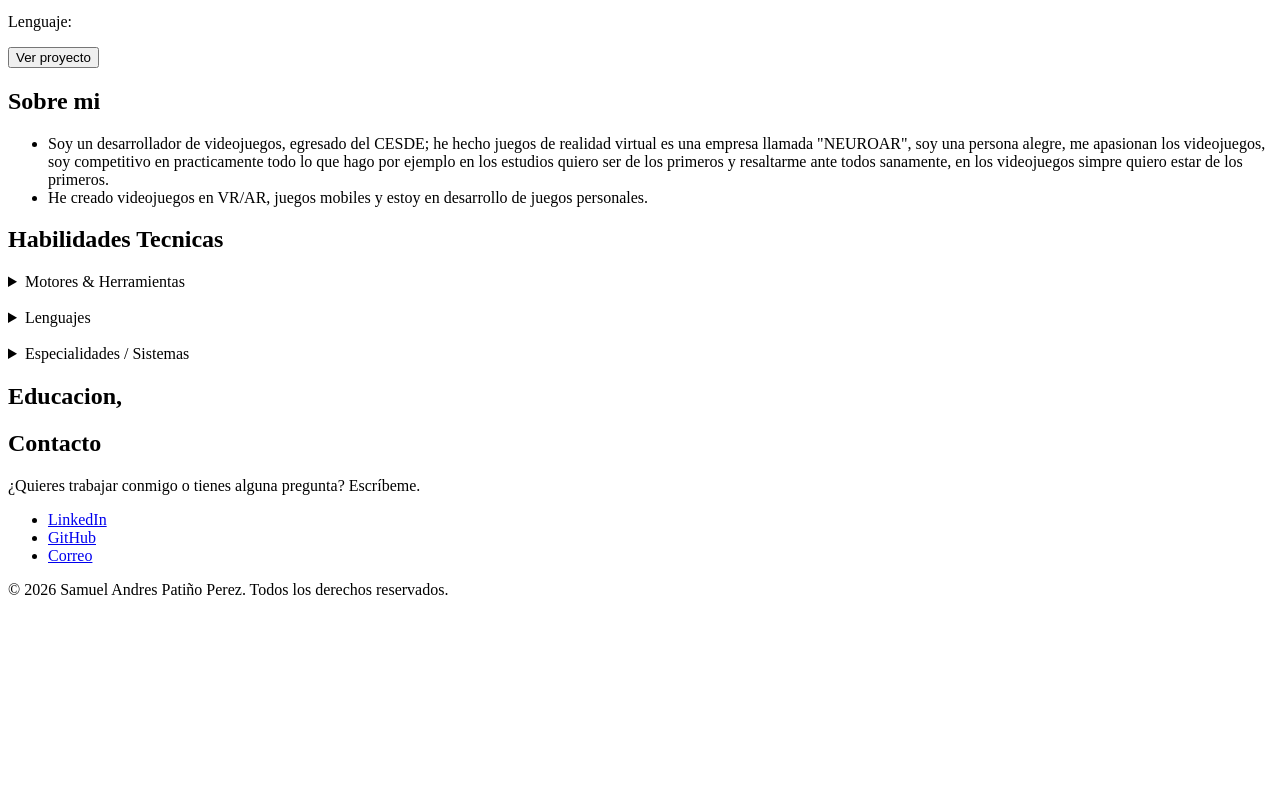
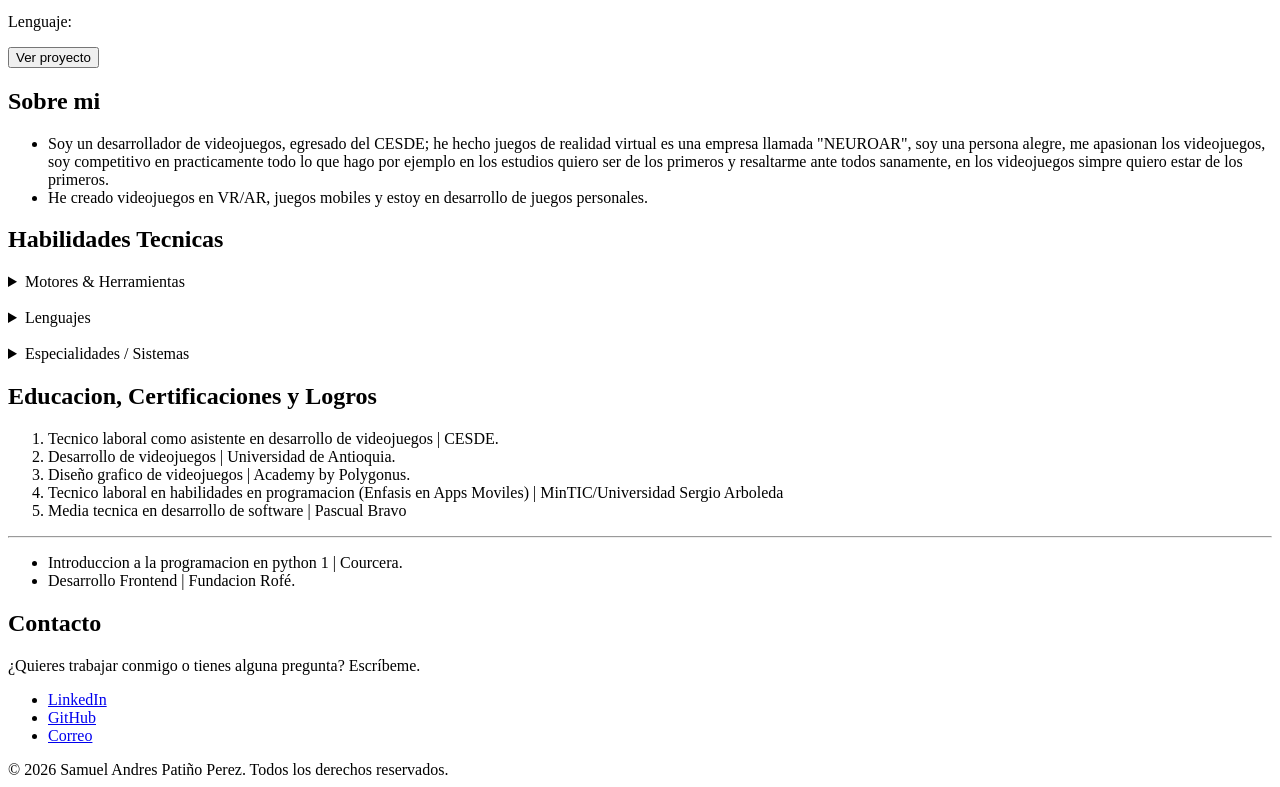
Before and after one commit to samthekiller17/PortafolioPersonal, a plain HTML site: page index.html in a window 1280 px wide. Shown: the part 1001-1788 px from the top of the page. Before the commit the page ends 1616 px from the top, so only its background shows below. Drawn offline with Linux system fonts and the light colour scheme.

Commit message:
feat: Terminacion de secciones por el momento

```diff
--- a/index.html
+++ b/index.html
@@ -25,8 +25,8 @@
                 <li><a href="#proyectos">Proyectos</a></li>
                 <li><a href="#sobremi">Sobre mi</a></li>
                 <li><a href="#habilidades">Habilidades tecnicas</a></li>
-                <li>Educacion, Certificados y Logros</li>
-                <li><a href="contacto">Contacto</a></li>
+                <li><a href="#edu">Educacion, Certificados y Logros</a></li>
+                <li><a href="#contacto">Contacto</a></li>
 
             </ul>
         </nav>
@@ -115,8 +115,21 @@
             </details>
         </section>
 
-        <section>
-            <h2>Educacion,</h2>
+        <section id="edu">
+            <h2>Educacion, Certificaciones y Logros</h2>
+
+            <ol>
+                <li>Tecnico laboral como asistente en desarrollo de videojuegos | CESDE.</li>
+                <li>Desarrollo de videojuegos | Universidad de Antioquia.</li>
+                <li>Diseño grafico de videojuegos | Academy by Polygonus.</li>
+                <li>Tecnico laboral en habilidades en programacion (Enfasis en Apps Moviles) | MinTIC/Universidad Sergio Arboleda</li>
+                <li>Media tecnica en desarrollo de software | Pascual Bravo</li>
+            </ol>
+            <hr>
+            <ul>
+                <li>Introduccion a la programacion en python 1 | Courcera.</li>
+                <li>Desarrollo Frontend | Fundacion Rofé.</li>
+            </ul>
         </section>
 
         <footer id="contacto">
```
